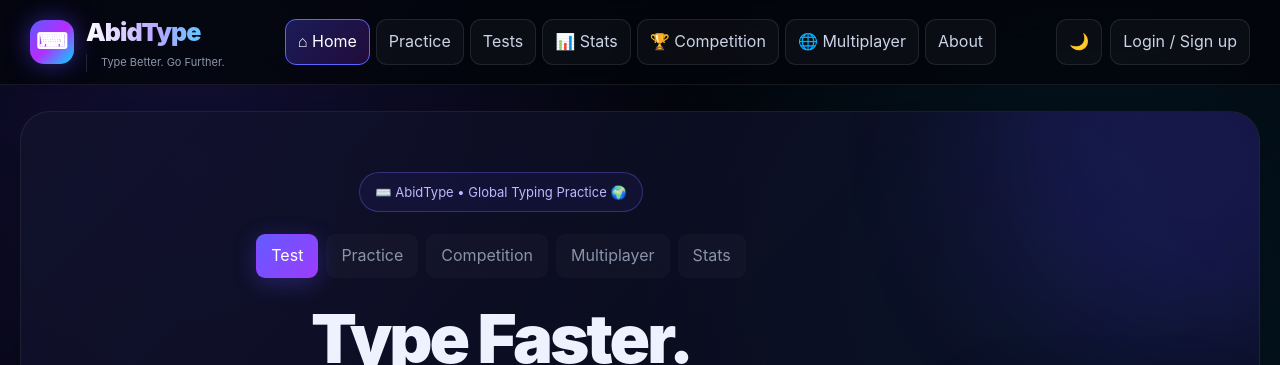
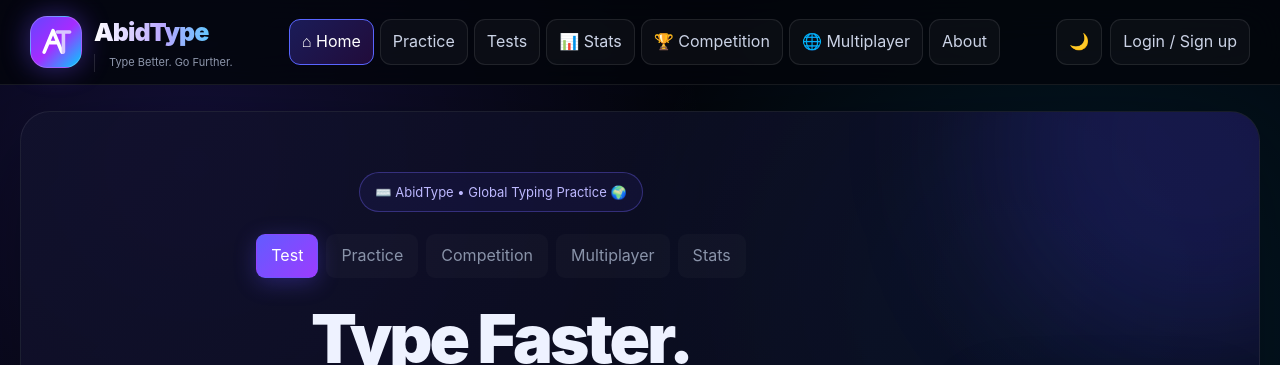
Before and after one commit to abidhossainbro2007-cyber/AbidType, a plain HTML site: page index.html in a window 1280 px wide. Shown: the top 365 px of the page. Drawn offline with nearby package versions, Linux system fonts and the light colour scheme.

Commit message:
Update index.html

```diff
--- a/index.html
+++ b/index.html
@@ -14,7 +14,7 @@ content="AbidType — Global Typing Practice. Improve typing speed, accuracy and
 content="AbidType, typing test, typing practice, WPM test, typing speed, keyboard practice, global typing">
 
 <title>AbidType — Global Typing Practice</title>
-
+<link rel="icon" type="image/svg+xml" href="favicon.svg">
 <link rel="stylesheet" href="style.css">
 
 <style>
@@ -176,18 +176,19 @@ gap:12px;
 min-width:max-content;
 }
 
-.logo-mark{
-width:44px;
-height:44px;
-display:grid;
-place-items:center;
-border-radius:14px;
-font-size:22px;
-font-weight:900;
-color:#fff;
-background:linear-gradient(135deg,#5b5cff,#b52cff,#00d9ff);
-box-shadow:0 0 25px rgba(100,70,255,.5);
-}
+
+.logo-mark {
+  width: 52px;
+  height: 52px;
+  display: grid;
+  place-items: center;
+  flex-shrink: 0;
+  border-radius: 17px;
+  background: linear-gradient(135deg, #6545ff, #a52cff, #00cfff);
+  box-shadow: 0 0 28px rgba(115, 75, 255, .45);
+  border: 1px solid rgba(255,255,255,.2);
+}
+
 
 .logo{
 font-size:25px;
@@ -845,7 +846,17 @@ grid-template-columns:1fr 1fr;
 
 <div class="brand">
 
-<div class="logo-mark">⌨</div>
+<div class="logo-mark">
+  <svg viewBox="0 0 64 64" width="38" height="38"
+       xmlns="http://www.w3.org/2000/svg">
+    <path d="M12 49 L27 13 L42 49 M19 33 H35"
+          fill="none" stroke="white" stroke-width="6"
+          stroke-linecap="round" stroke-linejoin="round"/>
+    <path d="M34 15 H55 M44.5 15 V49"
+          fill="none" stroke="#d8c7ff" stroke-width="6"
+          stroke-linecap="round"/>
+  </svg>
+</div>
 
 <div>
 <div class="logo">AbidType</div>
```
